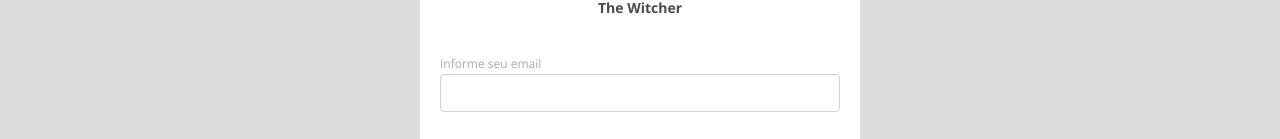
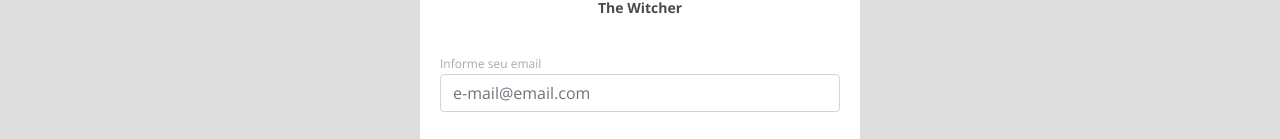
Before and after one commit to youssfbr/movie2022, a React (Create React App) app in the folder frontend/: page /form/1 in a window 1280 px wide. Shown: the part 460-599 px from the top of the page. Built offline with nearby package versions, Linux system fonts and the light colour scheme.

Commit message:
frontend Navigation button

```diff
--- a/frontend/src/pages/Form/index.tsx
+++ b/frontend/src/pages/Form/index.tsx
@@ -1,3 +1,4 @@
+import { Link } from 'react-router-dom';
 import './styles.css';
 
 function Form() {
@@ -18,7 +19,7 @@ function Form() {
                 <form className="movie-form">
                     <div className="form-group movie-form-group">
                         <label htmlFor="email">Informe seu email</label>
-                        <input type="email" className="form-control" id="email" />
+                        <input type="email" className="form-control" id="email" placeholder="e-mail@email.com" />
                     </div>
                     <div className="form-group movie-form-group">
                         <label htmlFor="score">Informe sua avaliação</label>
@@ -35,7 +36,9 @@ function Form() {
                         <button type="submit" className="btn btn-primary movie-btn">Salvar</button>
                     </div>
                 </form >
-                <button className="btn btn-primary movie-btn mt-3">Cancelar</button>
+                <Link to="/">
+                    <button className="btn btn-primary movie-btn mt-3">Cancelar</button>
+                </Link>
             </div >
         </div >
     )
--- a/frontend/src/shared/components/MovieCard/index.tsx
+++ b/frontend/src/shared/components/MovieCard/index.tsx
@@ -1,3 +1,4 @@
+import { Link } from 'react-router-dom';
 import MovieScore from '../MovieScore';
 
 function MovieCard() {
@@ -16,7 +17,11 @@ function MovieCard() {
       <div className="movie-card-bottom-container">
           <h3>{movie.title}</h3>
           <MovieScore />
-          <div className="btn btn-primary movie-btn">Avaliar</div>
+
+          <Link to={`/form/${movie.id}`} >
+           <div className="btn btn-primary movie-btn">Avaliar</div>
+          </Link>
+
       </div>
     </div>
   );
```
